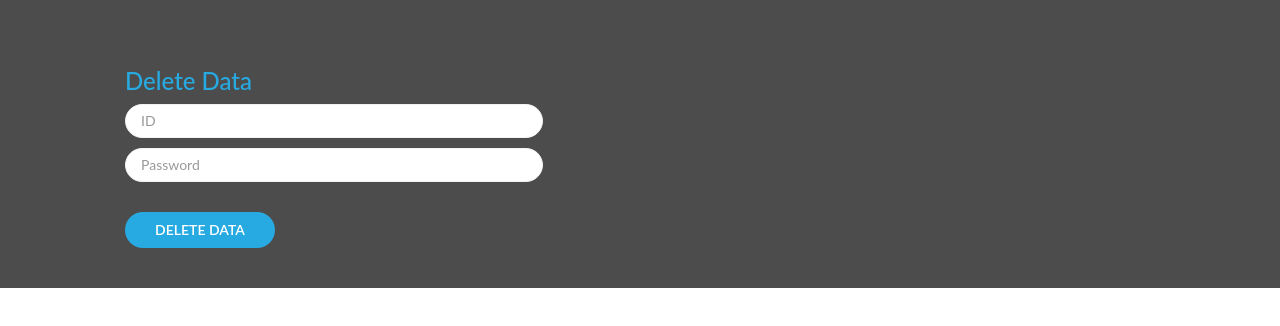
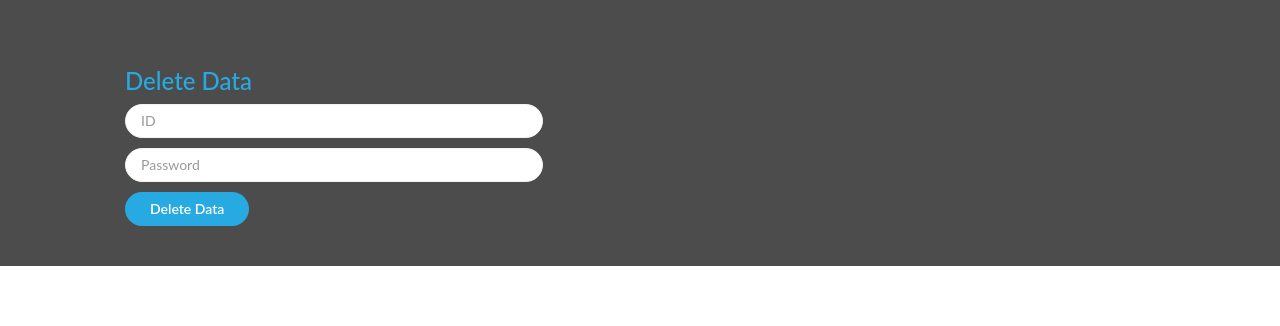
Before and after one commit to JJdeveloperz/MethRec_Website, a plain HTML site: page delete.html in a window 1280 px wide. Shown: the part 308-634 px from the top of the page. Drawn offline with Linux system fonts and the light colour scheme.

Commit message:
Update delete.html

```diff
--- a/delete.html
+++ b/delete.html
@@ -96,7 +96,7 @@
 									<input required  pattern="[0-9]*" id="delete_password" class="form-control input-group-lg" type="password" name="password" title="Enter password" placeholder="Password"/>
 								</div>
 							</div>
-		<button onclick="delvalue()" class="btn btn-primary">DELETE DATA</button>
+		<input type="button" onclick="delvalue()" class="btn btn-primary" value="Delete Data">
 
 						</form><!--Register Now Form Ends-->
 
```
